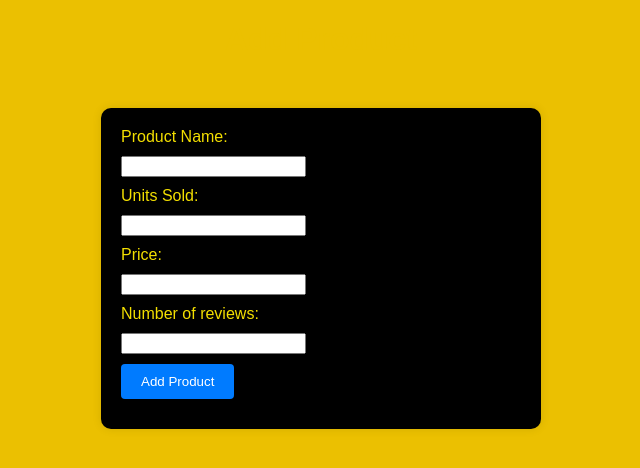
After one commit to CYRDPROMAX/IWPROJECT, a Flask app: page /add in a window 1280 px wide. The commit adds this page. Shown: the top 468 px of the page, without its empty margins (319-959 px from the left). Run offline with Flask 3, Linux system fonts and the light colour scheme.

Commit message:
first commit

```diff
--- a/app.py
+++ b/app.py
@@ -29,5 +29,9 @@ def log():
 def detailed():
     return render_template('detailed.html')
 
+@app.route('/add')
+def add():
+    return render_template('add_rev.html')
+
 if __name__ == "__main__":
     app.run(debug=True)
--- /dev/null
+++ b/templates/add_rev.html
@@ -0,0 +1,83 @@
+{% extends 'base.html' %}
+{% block head %}
+<style>
+    body {
+        font-family: Arial, sans-serif;
+        margin: 0;
+        padding: 0;
+        background-color: rgb(235, 192, 1);
+        color: #f3df00;
+    }
+
+    .container {
+        max-width: 400px;
+        margin: 50px auto;
+        padding: 20px;
+        background-color: #000;
+        border-radius: 10px;
+        box-shadow: 0 0 10px rgba(0, 0, 0, 0.1);
+    }
+
+    h1 {
+        text-align: center;
+        color: rgb(235, 192, 1);
+        margin-bottom: 20px;
+    }
+
+    form {
+        max-width: 300px;
+        margin: 0 auto;
+    }
+    label, input {
+        display: block;
+        margin-bottom: 10px;
+    }
+    input[type="submit"] {
+        margin-top: 10px;
+        background-color: #007bff;
+        color: white;
+        padding: 10px 20px;
+        border: none;
+        border-radius: 4px;
+        cursor: pointer;
+        transition: background-color 0.3s;
+    }
+    input[type="submit"]:hover {
+        background-color: #0056b3;
+    }
+</style>
+{% endblock %}
+
+
+{% block body %}
+<h1>Add Product</h1>
+<form class="container" id="addProductForm">
+    <label for="productName">Product Name:</label>
+    <input type="text" id="productName" name="productName" required>
+
+    <label for="unitsSold">Units Sold:</label>
+    <input type="number" id="unitsSold" name="unitsSold" required>
+
+    <label for="price">Price:</label>
+    <input type="number" id="price" name="price" step="0.01" required>
+
+    <label for="numberofreviews">Number of reviews:</label>
+    <input type="number" id="nr" name="nr" required>
+
+    <input type="submit" value="Add Product">
+</form>
+
+<script>
+    document.getElementById("addProductForm").addEventListener("submit", function(event) {
+        event.preventDefault();
+
+        const productName = document.getElementById("productName").value;
+        const unitsSold = document.getElementById("unitsSold").value;
+        const price = document.getElementById("price").value;
+        console.log("Product Name:", productName);
+        console.log("Units Sold:", unitsSold);
+        console.log("Price:", price);
+    });
+</script>
+
+{% endblock %}
--- a/templates/index.html
+++ b/templates/index.html
@@ -112,10 +112,9 @@
     fill: rgb(235, 192, 1);
   }
 </style>
-
 {% endblock %} {% block body %} {% block nav %} {% endblock %}
 
-<div class="add-prod">
+<a href="/add"><div class ="add-prod">
   <svg
     xmlns="http://www.w3.org/2000/svg"
     width="40"
@@ -129,7 +128,7 @@
       d="M8 2a.5.5 0 0 1 .5.5v5h5a.5.5 0 0 1 0 1h-5v5a.5.5 0 0 1-1 0v-5h-5a.5.5 0 0 1 0-1h5v-5A.5.5 0 0 1 8 2"
     />
   </svg>
-</div>
+</div></a>
 <div class="container">
   <div class="product-grid">
     <div class="product">
--- a/templates/navbar.html
+++ b/templates/navbar.html
@@ -61,7 +61,7 @@
 {% endblock %} {% block body %}
 <nav class="navbar">
   <div class="container-nav">
-    <h1 class="logo">Product Reviews</h1>
+    <h1 class="logo">GREAT PRODUCT ANALYSIS</h1>
     <ul class="nav-links">
       <li><a href="#">Home</a></li>
       <li><a href="#">Products</a></li>
```
